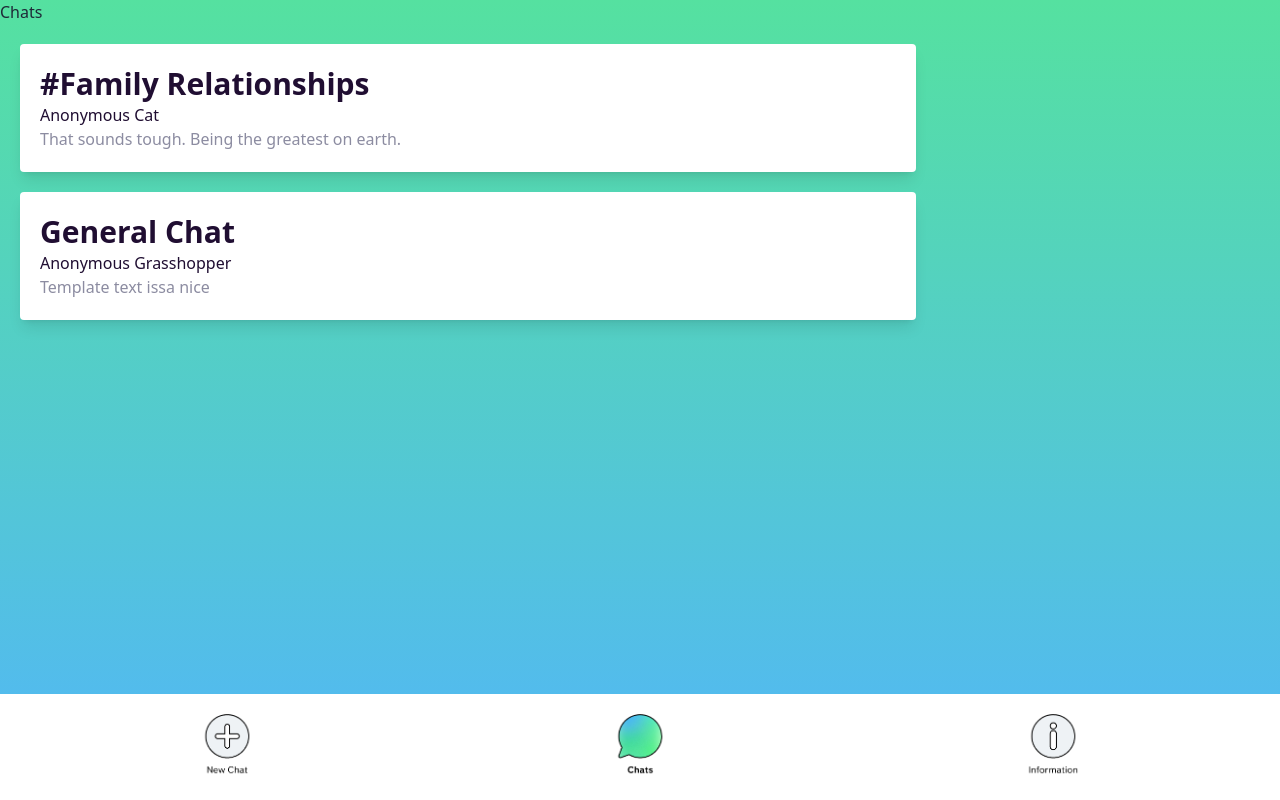
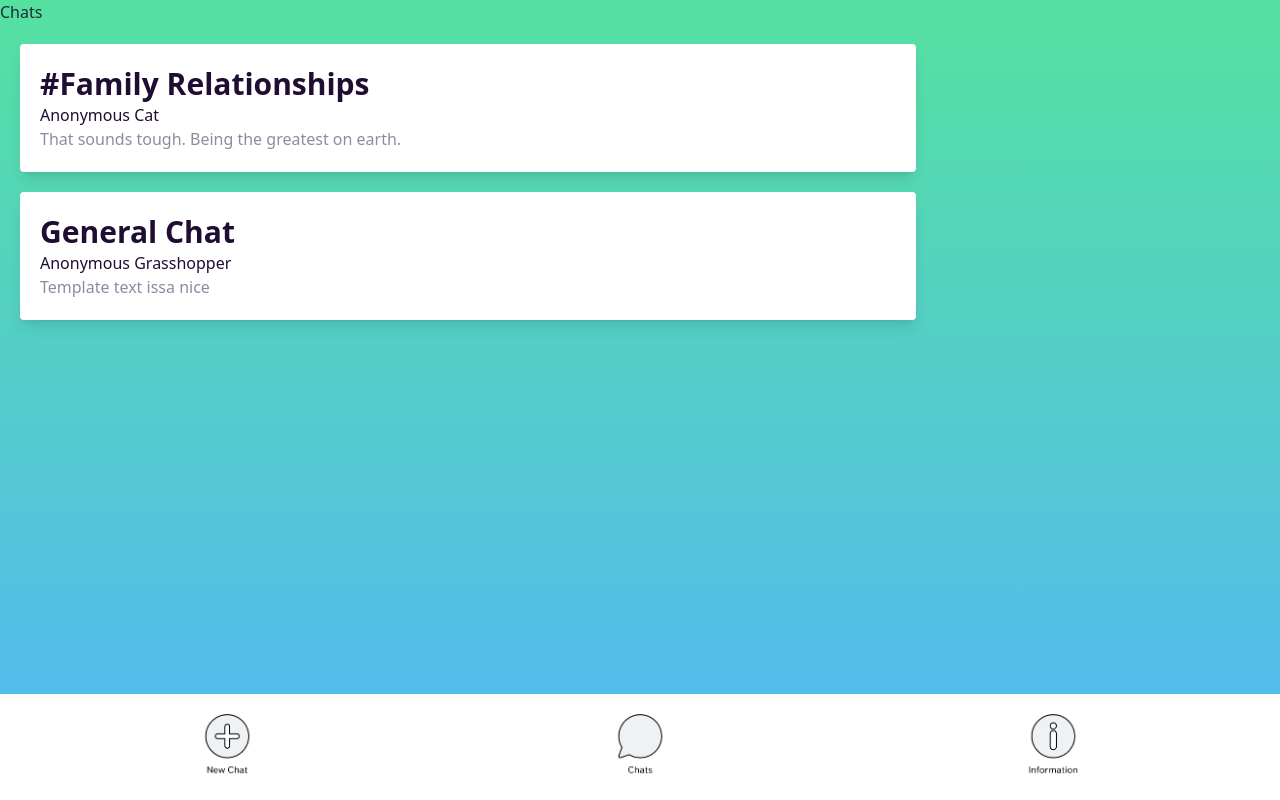
Before and after one commit to MichelMeyer19/whisperweb, a React (Vite) app: page /chats in a window 1280 px wide. Built offline with nearby package versions, Linux system fonts and the light colour scheme.

Commit message:
updated navbar names: chats to chatsview

```diff
--- a/src/components/molecules/Navbar.jsx
+++ b/src/components/molecules/Navbar.jsx
@@ -16,21 +16,33 @@ const Navbar = () => {
     <nav className="flex justify-around items-center bg-white text-black fixed bottom-0 w-full p-5">
       <NavLink to="/newchat" end className="no-underline">
         <Icon
-          src={isActive("/newchat") ? "/icons/new-chat-chosen.png" : "/icons/new-chat.png"}
+          src={
+            isActive("/newchat")
+              ? "/icons/new-chat-chosen.png"
+              : "/icons/new-chat.png"
+          }
           alt="NewChat"
         />
       </NavLink>
 
-      <NavLink to="/chats" end className="no-underline">
+      <NavLink to="/chatsview" end className="no-underline">
         <Icon
-          src={isActive("/chats") ? "/icons/chats-chosen.png" : "/icons/chats.png"}
-          alt="Chats"
+          src={
+            isActive("/chatsview")
+              ? "/icons/chats-chosen.png"
+              : "/icons/chats.png"
+          }
+          alt="ChatsView"
         />
       </NavLink>
 
       <NavLink to="/information" end className="no-underline">
         <Icon
-          src={isActive("/information") ? "/icons/information-chosen.png" : "/icons/information.png"}
+          src={
+            isActive("/information")
+              ? "/icons/information-chosen.png"
+              : "/icons/information.png"
+          }
           alt="Information"
         />
       </NavLink>
```
